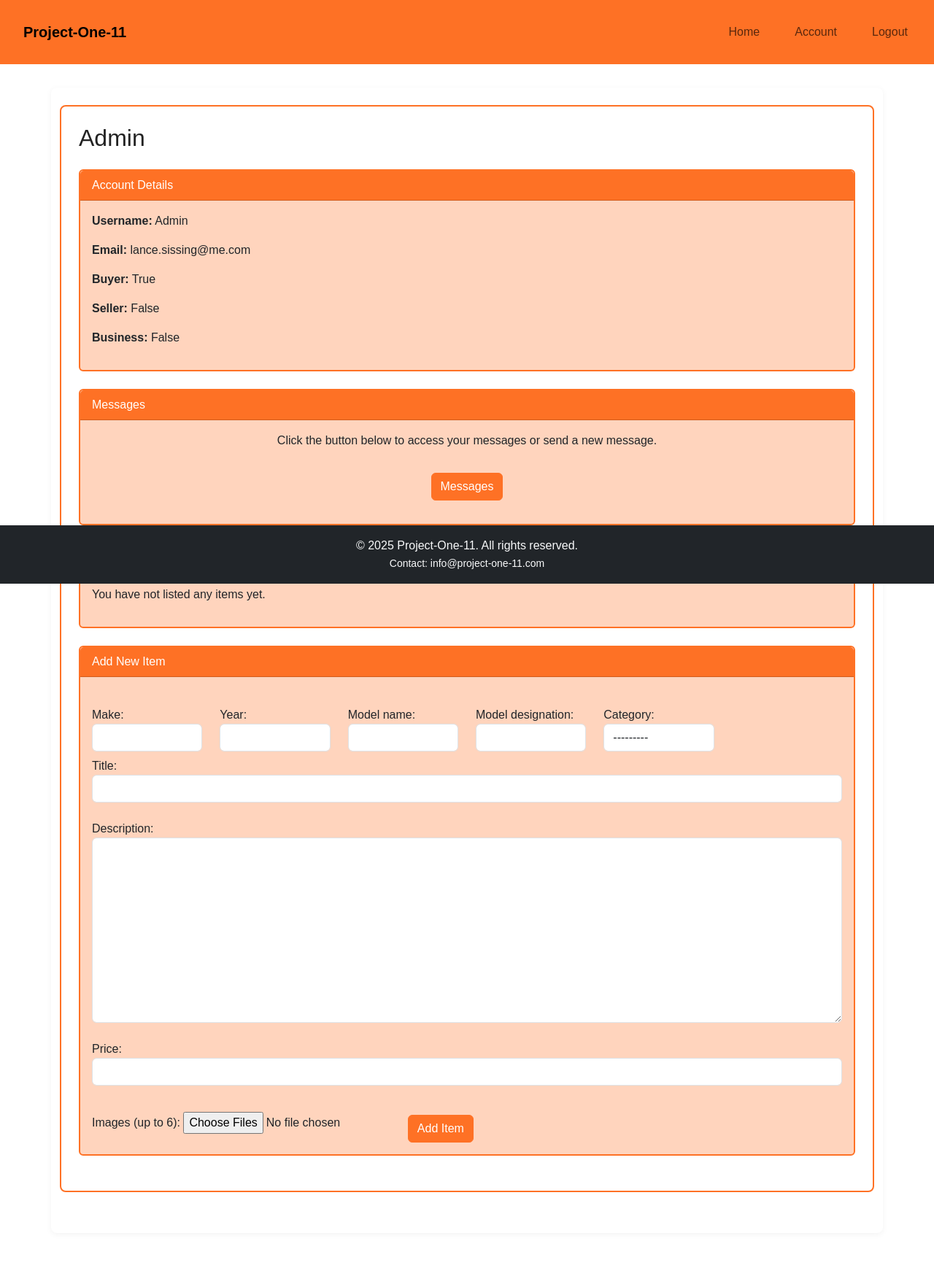
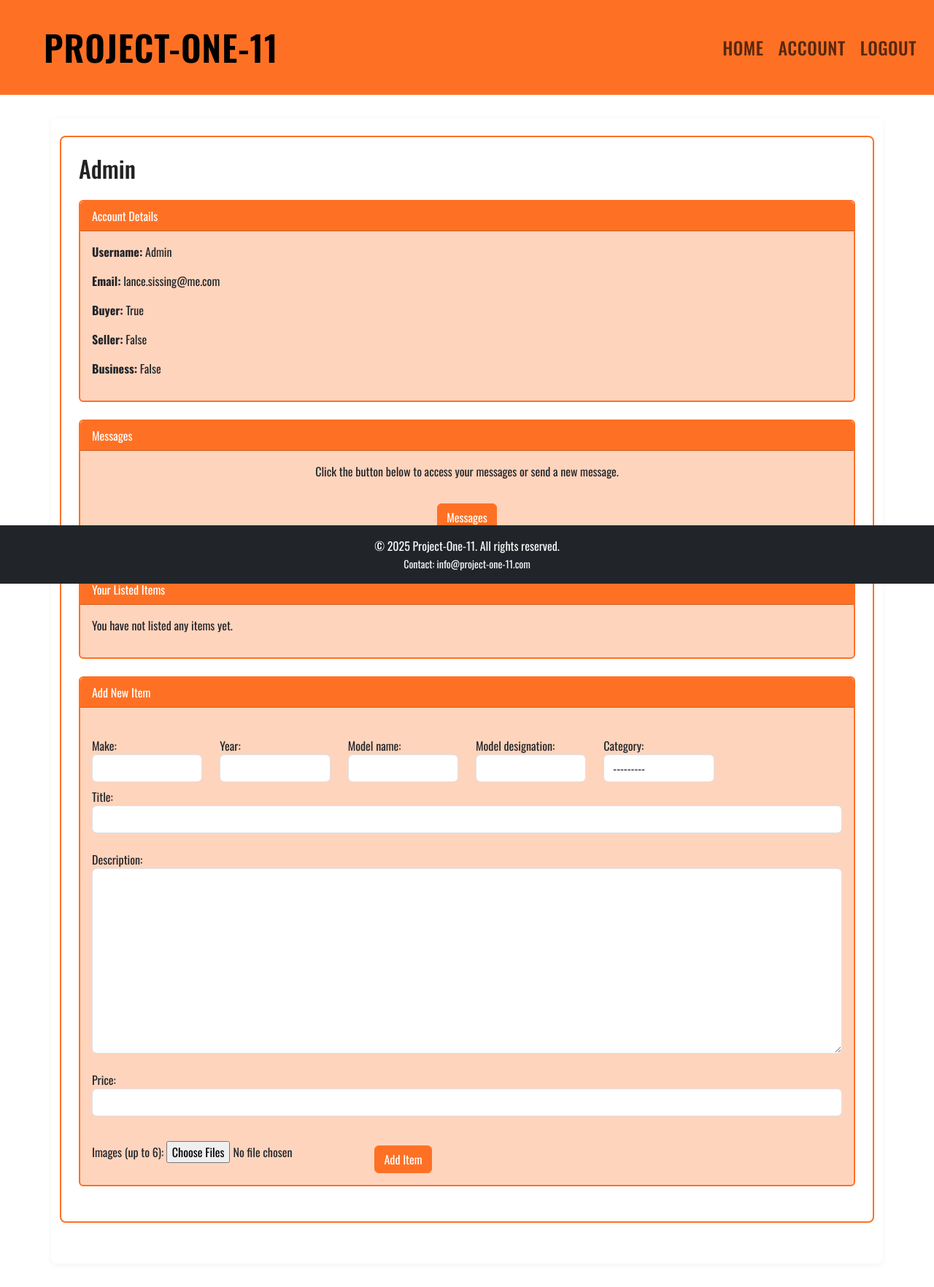
Before and after one commit to LanceSissing/Project-One-11, a Django app: page /account/ in a window 1280 px wide. Shown: the whole page at 73% size. Before the commit the page ends 1634 px from the top, so only its background shows below. Run offline with Django 5.2, Linux system fonts and the light colour scheme; a user stored in the database is signed in; data comes from the database, SQL or seed files in the repository; both versions use the stored data as it was after the commit.

Commit message:
Update CSS and HTML to create consistency of appearance - add Oswald font

```diff
--- a/accounts/templates/home.html
+++ b/accounts/templates/home.html
@@ -1,6 +1,6 @@
 {% extends 'base.html' %}
 {% block content %}
-  <h2>Marketplace Listings</h2>
+  <h2>MARKETPLACE LISTINGS</h2>
   <form method="get" action="" class="mb-4 search-form">
     <div class="row g-2">
       <div class="col-md-3">
--- a/static/style.css
+++ b/static/style.css
@@ -133,3 +133,41 @@
   border-color: #fe7125 !important;
   color: #fff !important;
 }
+
+.list-group-item {
+  margin-bottom: 1em !important;
+  border-radius: 6px;
+  border: 2px solid #ffc107 !important;
+  background-color: #ffffff
+}
+.list-group-item:last-child {
+  margin-bottom: 0 !important;
+}
+
+body, h1, h2, h3, h4, h5, h6, .navbar, .card-header {
+  font-family: 'Oswald', Arial, sans-serif;
+}
+
+/* Make the navbar brand title larger and use Oswald font */
+.navbar-brand {
+  font-family: 'Oswald', Arial, sans-serif;
+  font-size: 3rem;
+  letter-spacing: 1px;
+  font-weight: 600;
+}
+
+/* Make navbar links larger and use Oswald font */
+.navbar-nav .nav-link {
+  font-family: 'Oswald', Arial, sans-serif;
+  font-size: 1.5rem;
+  font-weight: 500;
+  letter-spacing: 0.5px;
+}
+
+/* Reduce horizontal padding between navbar links */
+.navbar-nav .nav-link {
+  padding-left: 8px !important;
+  padding-right: 12px !important;
+  margin-left: 0 !important;
+  margin-right: 0 !important;
+}
--- a/templates/base.html
+++ b/templates/base.html
@@ -3,28 +3,31 @@
 <html lang="en">
 <head>
     <meta charset="UTF-8">
-    <title>Project-One-11</title>
+    <title>PROJECT-ONE-11</title>
     <meta name="viewport" content="width=device-width, initial-scale=1.0">
     <link rel="stylesheet" href="https://cdn.jsdelivr.net/npm/bootstrap@5.3.2/dist/css/bootstrap.min.css">
     <link rel="stylesheet" href="{% static 'style.css' %}">
+    <link rel="preconnect" href="https://fonts.googleapis.com">
+    <link rel="preconnect" href="https://fonts.gstatic.com" crossorigin>
+    <link href="https://fonts.googleapis.com/css2?family=Oswald:wght@200..700&display=swap" rel="stylesheet">
 </head>
 <body>
     <header>
       <nav class="navbar navbar-expand-lg">
         <div class="container-fluid">
-          <a class="navbar-brand" href="/">Project-One-11</a>
+          <a class="navbar-brand" href="/">PROJECT-ONE-11</a>
           <button class="navbar-toggler" type="button" data-bs-toggle="collapse" data-bs-target="#navbarNav" aria-controls="navbarNav" aria-expanded="false" aria-label="Toggle navigation">
             <span class="navbar-toggler-icon"></span>
           </button>
           <div class="collapse navbar-collapse" id="navbarNav">
             <ul class="navbar-nav ms-auto">
-              <li class="nav-item"><a class="nav-link" href="/">Home</a></li>
+              <li class="nav-item"><a class="nav-link" href="/">HOME</a></li>
               {% if user.is_authenticated %}
-                <li class="nav-item"><a class="nav-link" href="/accounts/account/">Account</a></li>
-                <li class="nav-item"><a class="nav-link" href="/accounts/logout/">Logout</a></li>
+                <li class="nav-item"><a class="nav-link" href="/accounts/account/">ACCOUNT</a></li>
+                <li class="nav-item"><a class="nav-link" href="/accounts/logout/">LOGOUT</a></li>
               {% else %}
-                <li class="nav-item"><a class="nav-link" href="/accounts/login/">Login</a></li>
-                <li class="nav-item"><a class="nav-link" href="/accounts/register/">Register</a></li>
+                <li class="nav-item"><a class="nav-link" href="/accounts/login/">LOGIN</a></li>
+                <li class="nav-item"><a class="nav-link" href="/accounts/register/">REGISTER</a></li>
               {% endif %}
             </ul>
           </div>
```
Also changed, not shown: db.sqlite3.
